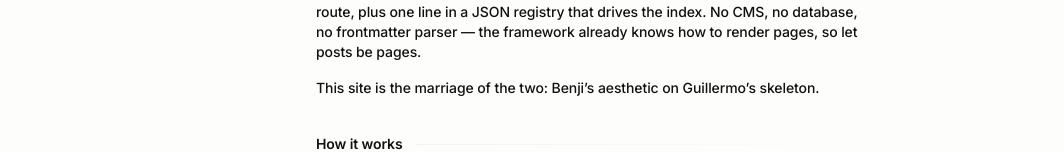
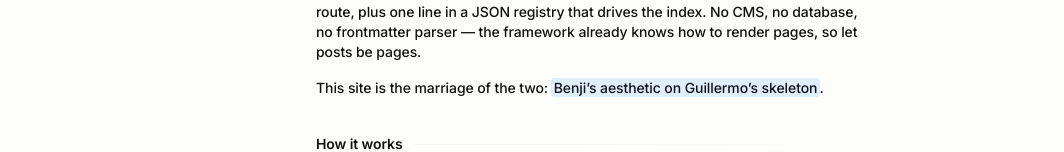
Before and after one commit to blsage/blog, a Next.js app: page /building-this-blog in a window 1280 px wide. Shown: the part 548-700 px from the top of the page, without its empty margins (49-1113 px from the left). Built offline with nearby package versions, Linux system fonts and the light colour scheme.

Commit message:
Add yellow and blue mark highlight styles

```diff
--- a/app/(articles)/building-this-blog/page.mdx
+++ b/app/(articles)/building-this-blog/page.mdx
@@ -18,7 +18,7 @@
 
 The architecture comes from [Guillermo Rauch’s blog](https://github.com/rauchg/blog). His insight is that a blog doesn’t need a content layer at all: every post is just an MDX file that *is* its own route, plus one line in a JSON registry that drives the index. No CMS, no database, no frontmatter parser — the framework already knows how to render pages, so let posts be pages.
 
-This site is the marriage of the two: Benji’s aesthetic on Guillermo’s skeleton.
+This site is the marriage of the two: <mark data-marker="blue">Benji’s aesthetic on Guillermo’s skeleton</mark>.
 
 ## How it works
 
--- a/app/globals.css
+++ b/app/globals.css
@@ -281,6 +281,35 @@
   right: 100%;
   top: 0;
   color: var(--color-secondary);
+}
+
+.article mark {
+  color: inherit;
+  background: none;
+}
+
+.article mark:not([data-marker]) {
+  display: inline-block;
+  position: relative;
+  line-height: 1;
+}
+
+.article mark:not([data-marker])::before {
+  pointer-events: none;
+  content: "";
+  z-index: -1;
+  position: absolute;
+  inset: 55% 0 0;
+  background: #fef9c0;
+}
+
+.article mark[data-marker="blue"] {
+  background: rgba(62, 159, 255, 0.16);
+  border-radius: 0.25rem;
+  padding: 0.1em 0.2em;
+  margin: -0.1em -0.05em;
+  -webkit-box-decoration-break: clone;
+  box-decoration-break: clone;
 }
 
 .article dl {
```
